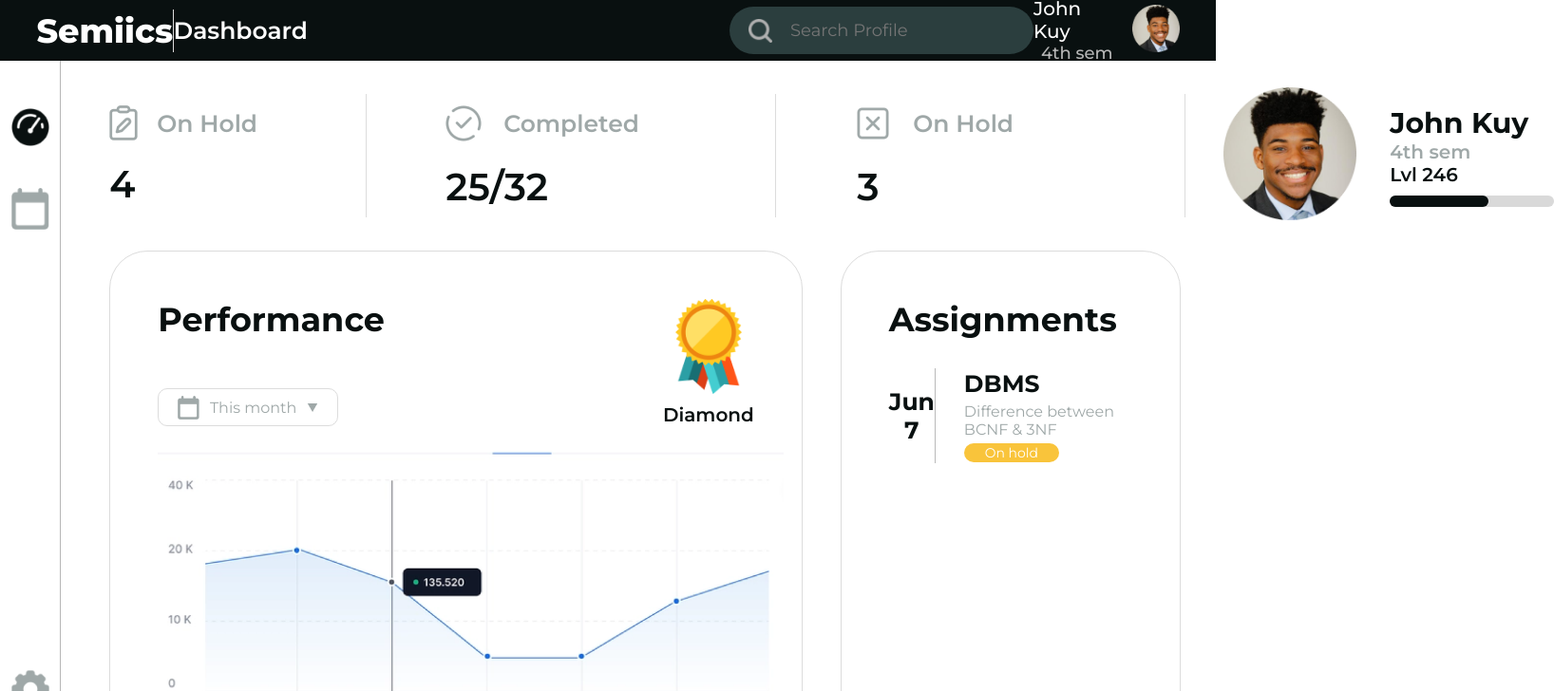
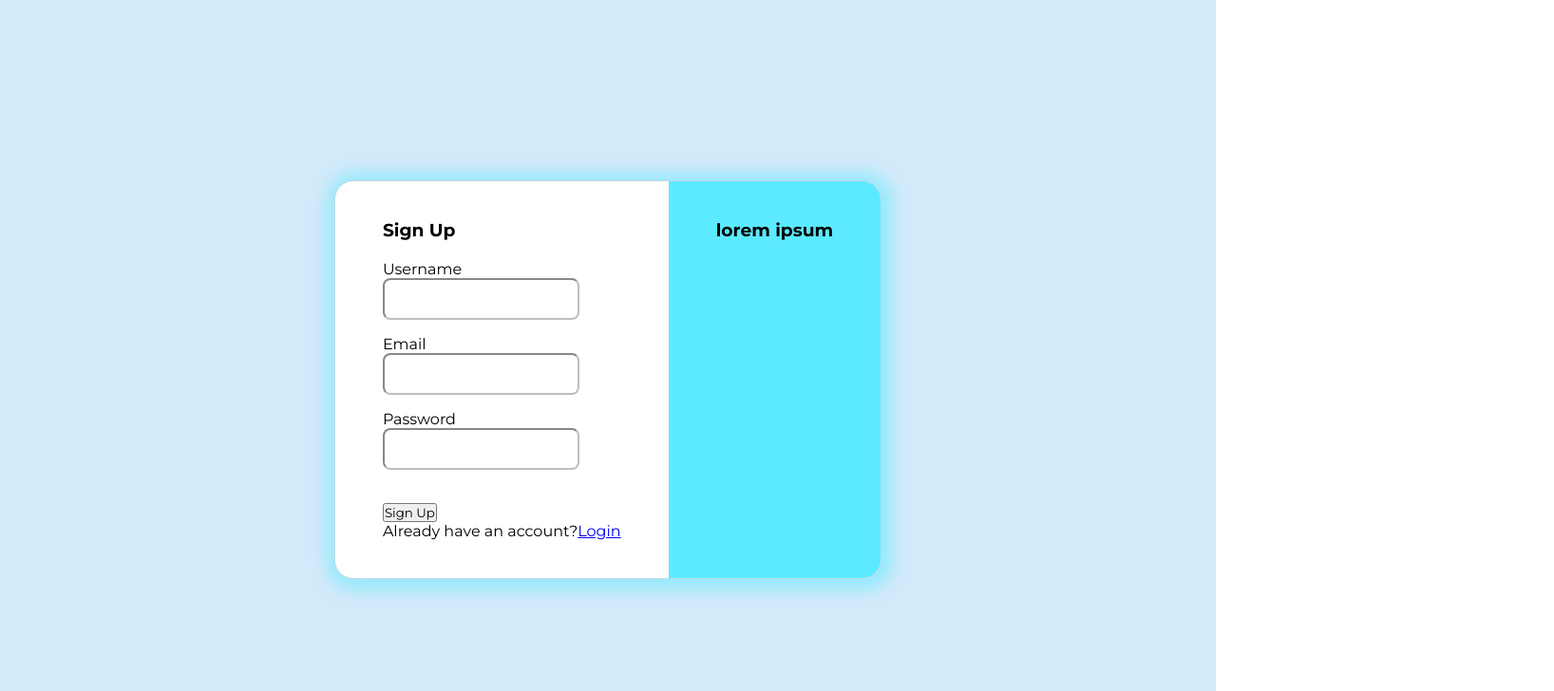
Before and after one commit to Shykip/semiics-project, a React (Vite) app: page / in a window 1280 px wide. Shown: the top 728 px of the page at 95% size, 1636 px wide, since content can reach past the window. Built offline with nearby package versions, Linux system fonts and the light colour scheme; some icons are missing.

Commit message:
signup page ui done

```diff
--- a/src/App.jsx
+++ b/src/App.jsx
@@ -1,13 +1,19 @@
 import Heading from "./components/Heading"
 import ContentPage from "./components/ContentPage"
 import "./App.css"
+import LoginPage from "./components/login/LoginPage"
+import SignUp from "./components/signup/SignUp"
 
 function App() {
 
   return (
     <>
-      <Heading />
-      <ContentPage />
+      {/* <Heading />
+      <ContentPage /> */}
+
+      {/* <LoginPage/> */}
+      <SignUp/>
+
     </>
   )
 }
--- /dev/null
+++ b/src/components/common/InputField.jsx
@@ -0,0 +1,17 @@
+import { Icon } from "@iconify/react";
+import "./inputfield.scss";
+
+const InputField = ({ icon, label }) => {
+  return (
+    <div>
+      <label htmlFor={label}>{label}</label>
+      <br />
+      <div className="inputwrapper">
+        <Icon icon={icon} className="icon" width={20} height={20} />
+        <input type="text" className="custominput" />
+      </div>
+    </div>
+  );
+};
+
+export default InputField;
--- /dev/null
+++ b/src/components/common/inputfield.scss
@@ -0,0 +1,21 @@
+.inputwrapper {
+  position: relative;
+
+  .icon {
+    position: absolute;
+    top: 50%;
+    left: 4px;
+    transform: translateY(-50%);
+  }
+}
+
+.custominput {
+  padding: 12px 10px;
+  border-radius: 8px;
+  padding-left: 24px;
+  border-color: rgba(155, 154, 154, 0.64);
+}
+
+.custominput:hover {
+  box-shadow: 2px 2px 10px 4px rgba(91, 233, 255, 0.489);
+}
--- /dev/null
+++ b/src/components/login/LoginPage.jsx
@@ -0,0 +1,42 @@
+import "../../style/loginpage.scss"
+
+const LoginPage = () => {
+
+
+
+    function login(e){
+
+        e.preventDefault();
+
+        console.log("hi");
+        alert("ello thee")
+    }
+    return (
+        <div className="main">
+
+            <div className="form_container">
+                <h3 className="title">LOGIN</h3>
+               <form onSubmit={login}>
+                <div>
+                    <label htmlFor="Username">Username</label><br/>
+                    <input type="text" id="Username"/>
+                </div>
+                <div>
+                    <label htmlFor="Password">Password</label><br/>
+                    <input type="Password" id="Password"/>
+                </div>
+
+                <div>
+                    <button type="submit">Login</button>
+                </div>
+
+               </form>
+
+        <p className="signup">Don't have an account? <a href="/signup">Signup here.</a></p>
+
+            </div>
+        </div>
+     );
+}
+
+export default LoginPage;
--- /dev/null
+++ b/src/components/signup/SignUp.jsx
@@ -0,0 +1,51 @@
+import { Icon } from "@iconify/react";
+
+import "../../style/signup.scss";
+import InputField from "../common/InputField";
+const SignUp = () => {
+  function signup(e) {
+    e.preventDefault();
+
+    console.log("hi");
+    alert("Registered");
+  }
+
+  return (
+    <div className="main-body">
+      <div className="wrapper">
+        {/* form block */}
+        <div className="form-container">
+          <h3>Sign Up</h3>
+          <form onSubmit={signup} className="signup-form">
+            <div>
+              <InputField icon={"mdi:user"} label={"Username"} />
+            </div>
+
+            <div>
+              <InputField icon={"ic:baseline-email"} label={"Email"} />
+            </div>
+
+            <div>
+              <InputField icon={"uis:padlock"} label={"Password"} />
+              <br />
+            </div>
+
+            <div>
+              <button type="submit">Sign Up</button>
+            </div>
+          </form>
+          <p>
+            Already have an account?<a href="/login">Login</a>
+          </p>
+        </div>
+
+        {/* typography block */}
+        <div className="textblock">
+          <h3>lorem ipsum</h3>
+        </div>
+      </div>
+    </div>
+  );
+};
+
+export default SignUp;
--- /dev/null
+++ b/src/style/loginpage.scss
@@ -0,0 +1,72 @@
+.main{
+    background: rgb(255,255,255);
+    background: linear-gradient(15deg, rgba(255,255,255,1) 0%, rgba(29,185,215,1) 100%);
+    width: 100vw;
+    height: 100vh;
+    display: flex;
+    justify-content: center;
+    align-items: center;
+
+
+    .form_container{
+        background-color: white;
+        width: 400px;
+        border-radius: 50px;
+        height:max-content;
+        padding: 32px;
+        box-shadow:4px 4px 12px 4px rgba(46, 46, 46, 0.405);
+      .title{
+        text-align: center;
+        font-weight: bold;
+        margin-bottom: 20px;
+      }
+        form{
+            display: flex;
+            flex-direction: column;
+            gap: 15px;
+
+            input{
+                padding: 12px 16px;
+                width: 100%;
+                border-radius: 12px;
+                border:1px solid #aeaeae;
+                outline-color:rgba(29,185,215,1) ;
+            }
+
+            input:hover{
+                border-color: rgb(12, 156, 185);
+            }
+
+            button{
+                border-radius: 50px;
+                padding: 12px 16px;
+                border: none;
+                width: 100%;
+                background: linear-gradient(15deg, rgb(179, 235, 244) 0%, rgba(29,185,215,1) 100%);
+                color: white;
+                font-weight: bold;
+                font-size: 18px;
+                cursor: pointer;
+                transition: all 0.3s ease;
+
+
+            }
+
+            button:hover,button:active{
+                box-shadow:  0 4px 10px 4px rgba(0, 0, 0, 0.223);
+            }
+
+            button:active{
+                transform: scale(95%);
+            }
+        }
+
+       .signup{
+        margin-top: 32px;
+
+        a{
+            text-decoration: none;
+        }
+       }
+    }
+}
--- /dev/null
+++ b/src/style/signup.scss
@@ -0,0 +1,38 @@
+.main-body {
+  background-color: rgb(210, 234, 250);
+  height: 100vh;
+  width: 100vw;
+  display: flex;
+  justify-content: center;
+  align-items: center;
+
+  .wrapper {
+    display: flex;
+    border: 1px solid rgba(166, 166, 166, 0.279);
+    border-radius: 20px;
+    overflow: hidden;
+    box-shadow: 2px 2px 15px 10px rgba(91, 233, 255, 0.489);
+
+    .form-container {
+      background-color: white;
+      padding: 40px 50px;
+
+      .signup-form {
+        display: flex;
+        gap: 16px;
+        flex-direction: column;
+        margin-top: 20px;
+      }
+
+      .usericon {
+        margin-right: -20px;
+        color: red;
+      }
+    }
+
+    .textblock {
+      background-color: rgb(91, 234, 255);
+      padding: 40px 50px;
+    }
+  }
+}
```
Also changed, not shown: package.json (+7 -1 lines), 1 other file (tests, documents, lock files or other folders).
